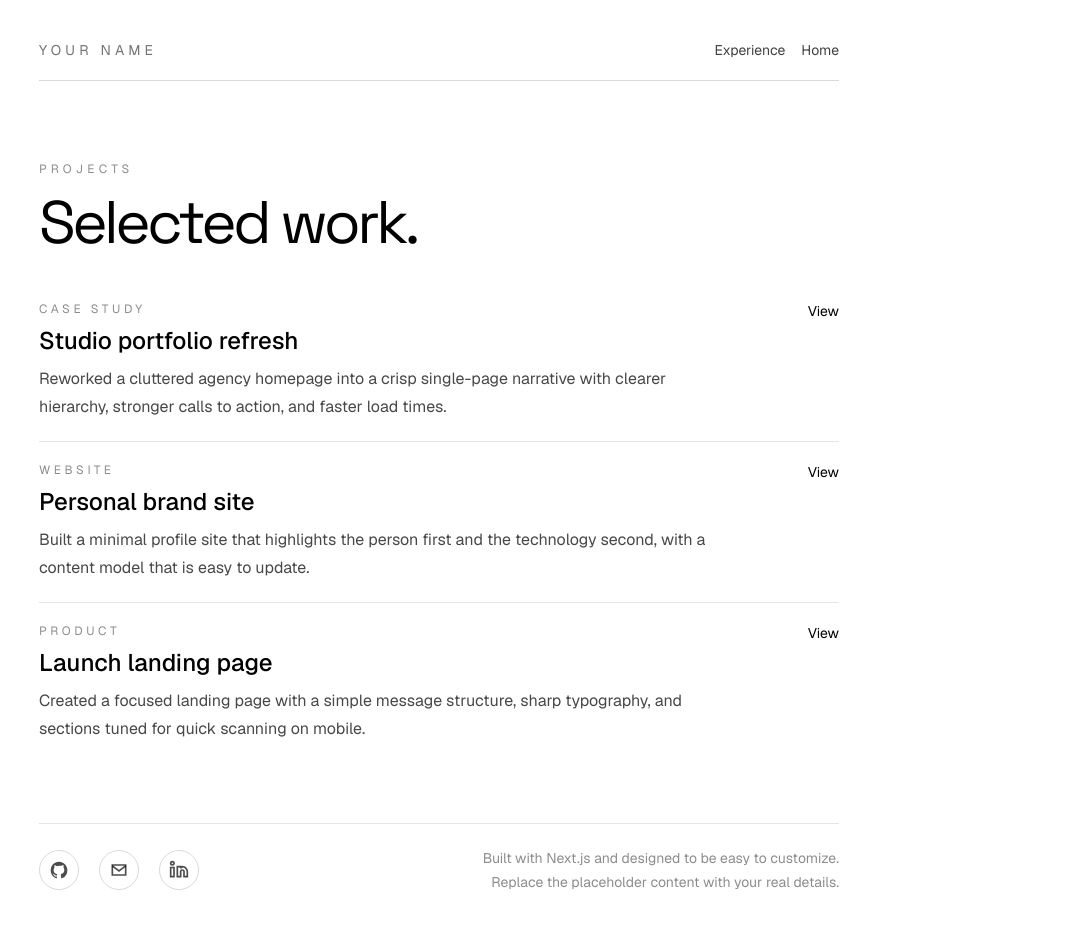
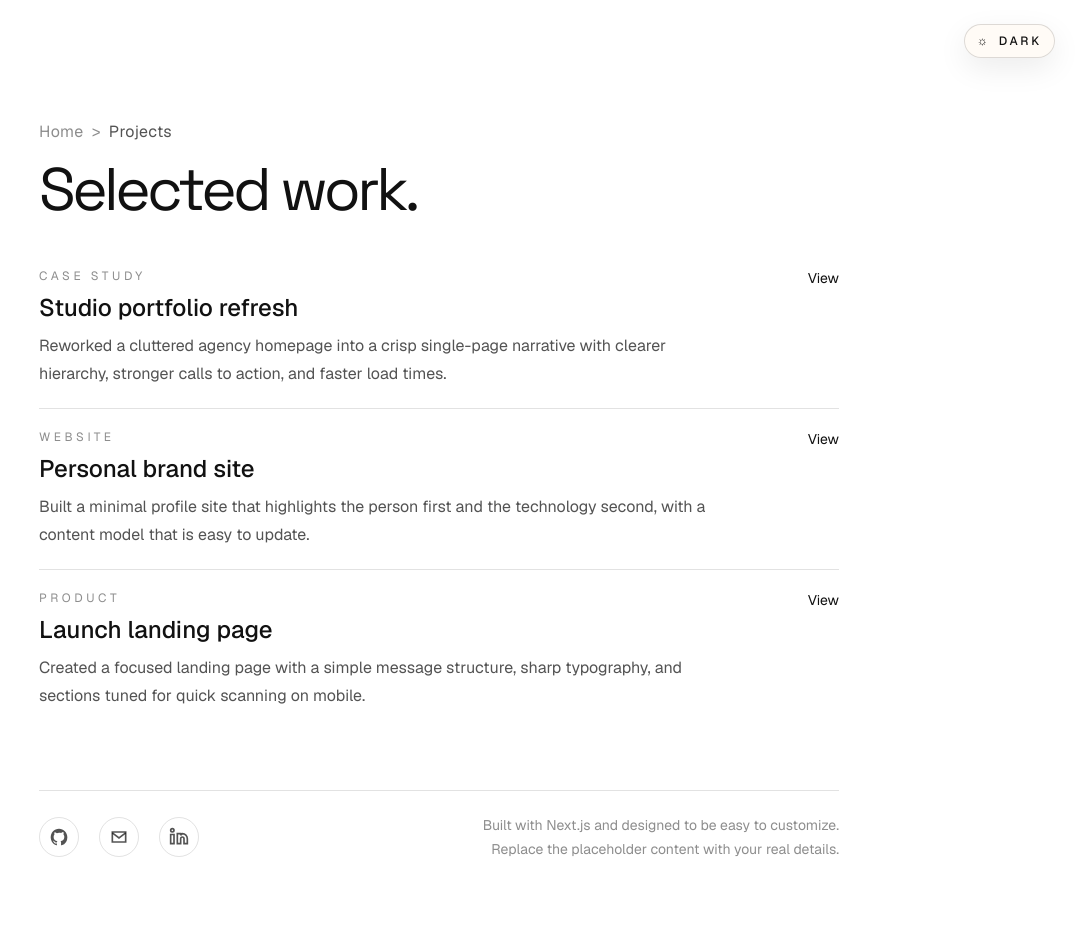
Before and after one commit to CDplayerxOne/website, a Next.js app: page /projects in a window 1280 px wide. Shown: the top 928 px of the page, without its empty margins (201-1280 px from the left). Built offline with nearby package versions, Linux system fonts and the light colour scheme.

Commit message:
added darkmode and bradcrumbs

```diff
--- a/src/app/experience/page.tsx
+++ b/src/app/experience/page.tsx
@@ -8,44 +8,41 @@ export default function ExperiencePage() {
 
   return (
     <main className="mx-auto min-h-screen w-full max-w-4xl px-6 py-10 sm:px-10 lg:px-12">
-      <header className="flex items-center justify-between border-b border-black/15 pb-5 text-sm uppercase tracking-[0.3em] text-black/55">
-        <Link className="transition hover:text-black" href="/">
-          Your Name
-        </Link>
-        <nav className="flex items-center gap-4 tracking-normal normal-case text-black/75">
-          <Link className="transition hover:text-black" href="/projects">
-            Projects
-          </Link>
-          <Link className="transition hover:text-black" href="/">
+      <section className="py-16 sm:py-20">
+        <nav
+          aria-label="Breadcrumb"
+          className="flex items-center gap-2 text-md text-(--muted-strong) tracking-wide"
+        >
+          <Link className="transition hover:text-foreground" href="/">
             Home
           </Link>
+          <span aria-hidden="true" className="text-(--muted-strong)">
+            &gt;
+          </span>
+          <span aria-current="page" className="text-(--muted)">
+            Experience
+          </span>
         </nav>
-      </header>
-
-      <section className="py-16 sm:py-20">
-        <p className="text-xs uppercase tracking-[0.35em] text-black/45">
-          Experience
-        </p>
-        <h1 className="mt-4 font-display text-5xl leading-none tracking-[-0.06em] text-black sm:text-6xl">
+        <h1 className="mt-4 font-display text-5xl leading-none tracking-[-0.06em] text-foreground sm:text-6xl">
           Work history.
         </h1>
         <div className="mt-12 grid gap-5">
           {experience.map((item) => (
             <article
               key={item.role}
-              className="border-t border-black/10 pt-5 first:border-t-0 first:pt-0"
+              className="border-t border-(--border) pt-5 first:border-t-0 first:pt-0"
             >
               <div className="grid gap-3 sm:grid-cols-[0.85fr_1.15fr] sm:gap-6">
                 <div>
-                  <p className="text-xs uppercase tracking-[0.3em] text-black/45">
+                  <p className="text-xs uppercase tracking-[0.3em] text-(--muted-strong)">
                     {item.period}
                   </p>
-                  <h2 className="mt-2 text-2xl font-medium text-black">
+                  <h2 className="mt-2 text-2xl font-medium text-foreground">
                     {item.company}
                   </h2>
-                  <p className="text-sm text-black/65">{item.role}</p>
+                  <p className="text-sm text-(--muted)">{item.role}</p>
                 </div>
-                <p className="text-base leading-7 text-black/72">
+                <p className="text-base leading-7 text-(--muted)">
                   {item.summary}
                 </p>
               </div>
--- a/src/app/globals.css
+++ b/src/app/globals.css
@@ -1,10 +1,64 @@
 @import "tailwindcss";
 
 :root {
+  color-scheme: light;
   --background: #ffffff;
-  --foreground: #000000;
+  --foreground: #111111;
   --paper: #ffffff;
-  --ink: #000000;
+  --ink: #111111;
+  --muted: rgba(17, 17, 17, 0.72);
+  --muted-strong: rgba(17, 17, 17, 0.48);
+  --border: rgba(17, 17, 17, 0.12);
+  --border-strong: rgba(17, 17, 17, 0.24);
+  --selection: rgba(31, 26, 23, 0.16);
+  --graph-line-soft: rgba(17, 17, 17, 0.1);
+  --graph-line-strong: rgba(17, 17, 17, 0.28);
+  --graph-node-fill: #2b6cb0;
+  --graph-node-border: rgba(17, 17, 17, 0.55);
+  --graph-node-shadow: rgba(17, 17, 17, 0.08);
+  /* Adjust this token to make the graph fade softer or stronger in light mode. */
+  --graph-fade: radial-gradient(
+    circle at 32% 48%,
+    rgba(255, 255, 255, 0.98) 0%,
+    rgba(255, 255, 255, 0.96) 18%,
+    rgba(255, 255, 255, 0.82) 36%,
+    rgba(255, 255, 255, 0.42) 58%,
+    rgba(255, 255, 255, 0) 78%
+  );
+  --toggle-background: rgba(255, 250, 245, 0.82);
+  --toggle-border: rgba(17, 17, 17, 0.14);
+  --toggle-foreground: #111111;
+  --toggle-hover: #111111;
+  --toggle-hover-foreground: #fffaf5;
+}
+
+[data-theme="dark"] {
+  color-scheme: dark;
+  --background: #0b0d10;
+  --foreground: #f5f7fa;
+  --paper: #11151c;
+  --ink: #f5f7fa;
+  --muted: rgba(245, 247, 250, 0.72);
+  --muted-strong: rgba(245, 247, 250, 0.48);
+  --border: rgba(245, 247, 250, 0.14);
+  --border-strong: rgba(245, 247, 250, 0.24);
+  --selection: rgba(255, 255, 255, 0.14);
+  --graph-line-soft: rgba(245, 247, 250, 0.1);
+  --graph-line-strong: rgba(245, 247, 250, 0.28);
+  --graph-node-fill: #58a6ff;
+  --graph-node-border: rgba(245, 247, 250, 0.58);
+  --graph-node-shadow: rgba(0, 0, 0, 0.4);
+  /* Adjust this token to make the graph fade softer or stronger in dark mode. */
+  --graph-fade: radial-gradient(
+    circle at 32% 48%,
+    rgba(11, 13, 16, 0.82) 0%,
+    rgba(11, 13, 16, 0.7) 14%,
+    rgba(11, 13, 16, 0.42) 30%,
+    rgba(11, 13, 16, 0.14) 50%,
+    rgba(11, 13, 16, 0) 72%
+  );
+  --toggle-hover: #f5f7fa;
+  --toggle-hover-foreground: #11151c;
 }
 
 @theme inline {
@@ -18,11 +72,13 @@
 
 html {
   scroll-behavior: smooth;
+  background: var(--background);
 }
 
 html,
 body {
   background: var(--background);
+  color: var(--foreground);
 }
 
 * {
@@ -31,7 +87,6 @@ body {
 
 body {
   min-height: 100vh;
-  background: var(--background);
   color: var(--foreground);
   font-family: var(--font-geist-sans), sans-serif;
 }
@@ -73,5 +128,5 @@ a {
 }
 
 ::selection {
-  background: rgba(31, 26, 23, 0.16);
+  background: var(--selection);
 }
--- a/src/app/layout.tsx
+++ b/src/app/layout.tsx
@@ -1,6 +1,9 @@
 import type { Metadata } from "next";
+import Script from "next/script";
 import { Geist, Space_Grotesk } from "next/font/google";
 import "./globals.css";
+
+import { ThemeToggle } from "../components/theme-toggle";
 
 const display = Space_Grotesk({
   variable: "--font-space-grotesk",
@@ -26,8 +29,29 @@ export default function RootLayout({
     <html
       lang="en"
       className={`${display.variable} ${body.variable} h-full antialiased`}
+      suppressHydrationWarning
     >
-      <body className="min-h-full flex flex-col bg-white text-black">
+      <body className="min-h-full flex flex-col bg-background text-foreground">
+        <Script id="theme-init" strategy="beforeInteractive">
+          {`(() => {
+            try {
+              const storedTheme = localStorage.getItem('theme');
+              const prefersDark = window.matchMedia('(prefers-color-scheme: dark)').matches;
+              const theme = storedTheme === 'light' || storedTheme === 'dark'
+                ? storedTheme
+                : prefersDark
+                  ? 'dark'
+                  : 'light';
+
+              document.documentElement.dataset.theme = theme;
+              document.documentElement.style.colorScheme = theme;
+            } catch (error) {
+              document.documentElement.dataset.theme = 'light';
+              document.documentElement.style.colorScheme = 'light';
+            }
+          })();`}
+        </Script>
+        <ThemeToggle />
         {children}
       </body>
     </html>
--- a/src/app/projects/page.tsx
+++ b/src/app/projects/page.tsx
@@ -8,47 +8,44 @@ export default function ProjectsPage() {
 
   return (
     <main className="mx-auto min-h-screen w-full max-w-4xl px-6 py-10 sm:px-10 lg:px-12">
-      <header className="flex items-center justify-between border-b border-black/15 pb-5 text-sm uppercase tracking-[0.3em] text-black/55">
-        <Link className="transition hover:text-black" href="/">
-          Your Name
-        </Link>
-        <nav className="flex items-center gap-4 tracking-normal normal-case text-black/75">
-          <Link className="transition hover:text-black" href="/experience">
-            Experience
-          </Link>
-          <Link className="transition hover:text-black" href="/">
+      <section className="py-16 sm:py-20">
+        <nav
+          aria-label="Breadcrumb"
+          className="flex items-center gap-2 text-md text-(--muted-strong) tracking-wide"
+        >
+          <Link className="transition hover:text-foreground" href="/">
             Home
           </Link>
+          <span aria-hidden="true" className="text-(--muted-strong)">
+            &gt;
+          </span>
+          <span aria-current="page" className="text-(--muted)">
+            Projects
+          </span>
         </nav>
-      </header>
-
-      <section className="py-16 sm:py-20">
-        <p className="text-xs uppercase tracking-[0.35em] text-black/45">
-          Projects
-        </p>
-        <h1 className="mt-4 font-display text-5xl leading-none tracking-[-0.06em] text-black sm:text-6xl">
+        <h1 className="mt-4 font-display text-5xl leading-none tracking-[-0.06em] text-foreground sm:text-6xl">
           Selected work.
         </h1>
         <div className="mt-12 grid gap-5">
           {projects.map((project) => (
             <article
               key={project.name}
-              className="border-t border-black/10 pt-5 first:border-t-0 first:pt-0"
+              className="border-t border-(--border) pt-5 first:border-t-0 first:pt-0"
             >
               <div className="flex flex-col gap-3 sm:flex-row sm:items-start sm:justify-between">
                 <div className="space-y-2">
-                  <p className="text-xs uppercase tracking-[0.3em] text-black/45">
+                  <p className="text-xs uppercase tracking-[0.3em] text-(--muted-strong)">
                     {project.type}
                   </p>
-                  <h2 className="text-2xl font-medium text-black">
+                  <h2 className="text-2xl font-medium text-foreground">
                     {project.name}
                   </h2>
-                  <p className="max-w-2xl text-base leading-7 text-black/72">
+                  <p className="max-w-2xl text-base leading-7 text-(--muted)">
                     {project.summary}
                   </p>
                 </div>
                 <a
-                  className="text-sm text-black underline decoration-black/25 underline-offset-4"
+                  className="text-sm text-foreground underline decoration-(--border-strong) underline-offset-4 transition hover:decoration-[color:var(--foreground)]"
                   href={project.href}
                 >
                   View
--- a/src/components/site-footer.tsx
+++ b/src/components/site-footer.tsx
@@ -43,10 +43,10 @@ export function SiteFooter() {
   const { contact, footer } = siteContent;
 
   return (
-    <footer className="flex flex-col gap-4 border-t border-black/10 py-6 text-sm text-black/45 sm:flex-row sm:items-center sm:justify-between">
-      <div className="flex items-center gap-5 text-black/70">
+    <footer className="flex flex-col gap-4 border-t border-[color:var(--border)] py-6 text-sm text-[color:var(--muted-strong)] sm:flex-row sm:items-center sm:justify-between">
+      <div className="flex items-center gap-5 text-[color:var(--muted)]">
         <a
-          className="inline-flex h-10 w-10 items-center justify-center rounded-full border border-black/15 transition hover:border-black hover:text-black"
+          className="inline-flex h-10 w-10 items-center justify-center rounded-full border border-[color:var(--border)] transition hover:border-[color:var(--foreground)] hover:text-[color:var(--foreground)]"
           href={contact.links[0].href}
           aria-label="GitHub"
           title="GitHub"
@@ -54,7 +54,7 @@ export function SiteFooter() {
           <GithubIcon />
         </a>
         <a
-          className="inline-flex h-10 w-10 items-center justify-center rounded-full border border-black/15 transition hover:border-black hover:text-black"
+          className="inline-flex h-10 w-10 items-center justify-center rounded-full border border-[color:var(--border)] transition hover:border-[color:var(--foreground)] hover:text-[color:var(--foreground)]"
           href={`mailto:${contact.email}`}
           aria-label="Email"
           title="Email"
@@ -62,7 +62,7 @@ export function SiteFooter() {
           <MailIcon />
         </a>
         <a
-          className="inline-flex h-10 w-10 items-center justify-center rounded-full border border-black/15 transition hover:border-black hover:text-black"
+          className="inline-flex h-10 w-10 items-center justify-center rounded-full border border-[color:var(--border)] transition hover:border-[color:var(--foreground)] hover:text-[color:var(--foreground)]"
           href={contact.links[1].href}
           aria-label="LinkedIn"
           title="LinkedIn"
@@ -70,7 +70,7 @@ export function SiteFooter() {
           <LinkedinIcon />
         </a>
       </div>
-      <div className="space-y-1 text-black/45 sm:text-right">
+      <div className="space-y-1 text-[color:var(--muted-strong)] sm:text-right">
         <p>{footer.note}</p>
         <p>{footer.credit}</p>
       </div>
--- /dev/null
+++ b/src/components/theme-toggle.tsx
@@ -0,0 +1,59 @@
+"use client";
+
+import { useEffect, useState } from "react";
+
+type ThemeMode = "light" | "dark";
+
+function getSystemTheme(): ThemeMode {
+  if (typeof window === "undefined") {
+    return "light";
+  }
+
+  return window.matchMedia("(prefers-color-scheme: dark)").matches
+    ? "dark"
+    : "light";
+}
+
+function applyTheme(theme: ThemeMode) {
+  document.documentElement.dataset.theme = theme;
+  document.documentElement.style.colorScheme = theme;
+  localStorage.setItem("theme", theme);
+}
+
+export function ThemeToggle() {
+  const [theme, setTheme] = useState<ThemeMode | null>(null);
+
+  useEffect(() => {
+    const storedTheme = localStorage.getItem("theme");
+    const initialTheme =
+      storedTheme === "light" || storedTheme === "dark"
+        ? storedTheme
+        : getSystemTheme();
+
+    setTheme(initialTheme);
+    applyTheme(initialTheme);
+  }, []);
+
+  const resolvedTheme: ThemeMode = theme ?? "light";
+
+  return (
+    <button
+      type="button"
+      aria-label={
+        resolvedTheme === "dark"
+          ? "Switch to light mode"
+          : "Switch to dark mode"
+      }
+      aria-pressed={resolvedTheme === "dark"}
+      onClick={() => {
+        const updatedTheme = resolvedTheme === "dark" ? "light" : "dark";
+        setTheme(updatedTheme);
+        applyTheme(updatedTheme);
+      }}
+      className="fixed right-6 top-6 z-20 inline-flex items-center gap-2 rounded-full border border-(--toggle-border) bg-(--toggle-background) px-3 py-2 text-xs font-medium uppercase tracking-[0.24em] text-(--toggle-foreground) shadow-[0_10px_30px_rgba(0,0,0,0.08)] backdrop-blur-md transition hover:border-(--toggle-hover) hover:bg-(--toggle-hover) hover:text-(--toggle-hover-foreground)"
+    >
+      <span aria-hidden="true">{resolvedTheme === "dark" ? "☾" : "☼"}</span>
+      <span>{resolvedTheme === "dark" ? "Light" : "Dark"}</span>
+    </button>
+  );
+}
```
Also changed, not shown: src/app/page.tsx (+6 -18 lines), src/components/animated-graph-background.tsx (+9 -6 lines).
